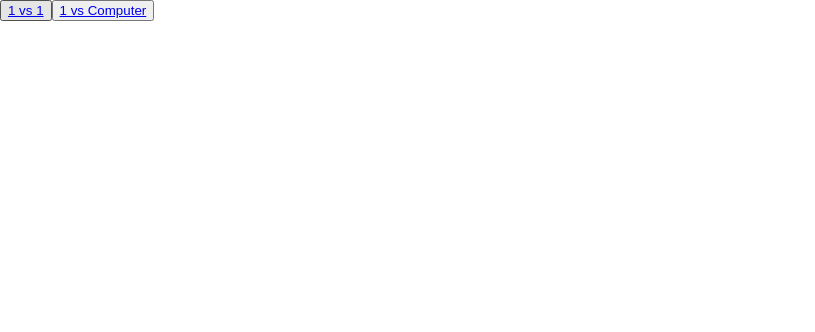
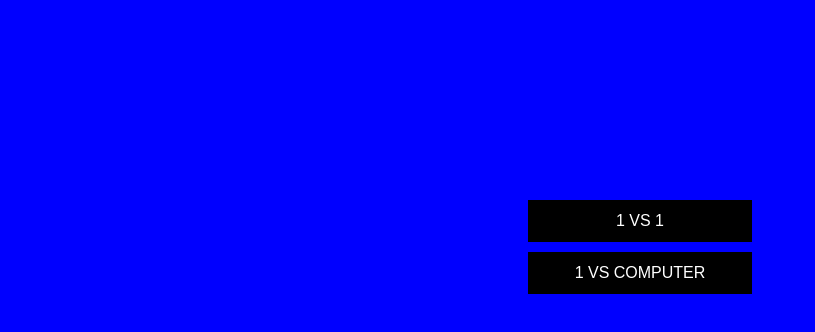
Before and after one commit to nem00700/react_tic-tac, a React (Create React App) app: page / in a window 1280 px wide. Shown: the top 332 px of the page, without its empty margins (0-815 px from the left). Built offline with nearby package versions, Linux system fonts and the light colour scheme.

Commit message:
add style for main menu

```diff
--- a/src/App.css
+++ b/src/App.css
@@ -1,4 +1,36 @@
+body{
+  background-color: blue;
+}
 
+
+nav{
+  text-transform: uppercase;
+  border: 2px solid black;
+  padding: 10px;
+  width: 200px;
+  margin: auto;
+  background-color: black;
+  text-align: center;
+  margin-top: 10px;
+}
+
+nav:hover{
+  box-shadow: 0 0 3px 0 black;
+  cursor: pointer;
+}
+
+nav:hover{
+  color: #5FBDCE;
+}
+
+a{
+  text-decoration: none;
+  color: white;
+}
+
+.nav-block{
+  margin-top: 200px;
+}
 
 .field{
   margin: auto;
--- a/src/App.js
+++ b/src/App.js
@@ -5,9 +5,9 @@ import {Link } from 'react-router-dom';
 
 class App extends Component {
   render() {
-    return <div>
-        <button><Link to="/1vs1">1 vs 1</Link></button>
-        <button><Link to="/vscomputer">1 vs Computer</Link></button>
+    return <div className='nav-block'>
+        <Link to="/1vs1"><nav>1 vs 1</nav></Link>
+        <Link to="/vscomputer"><nav>1 vs Computer</nav></Link>
       </div>;
   }
 }
```
